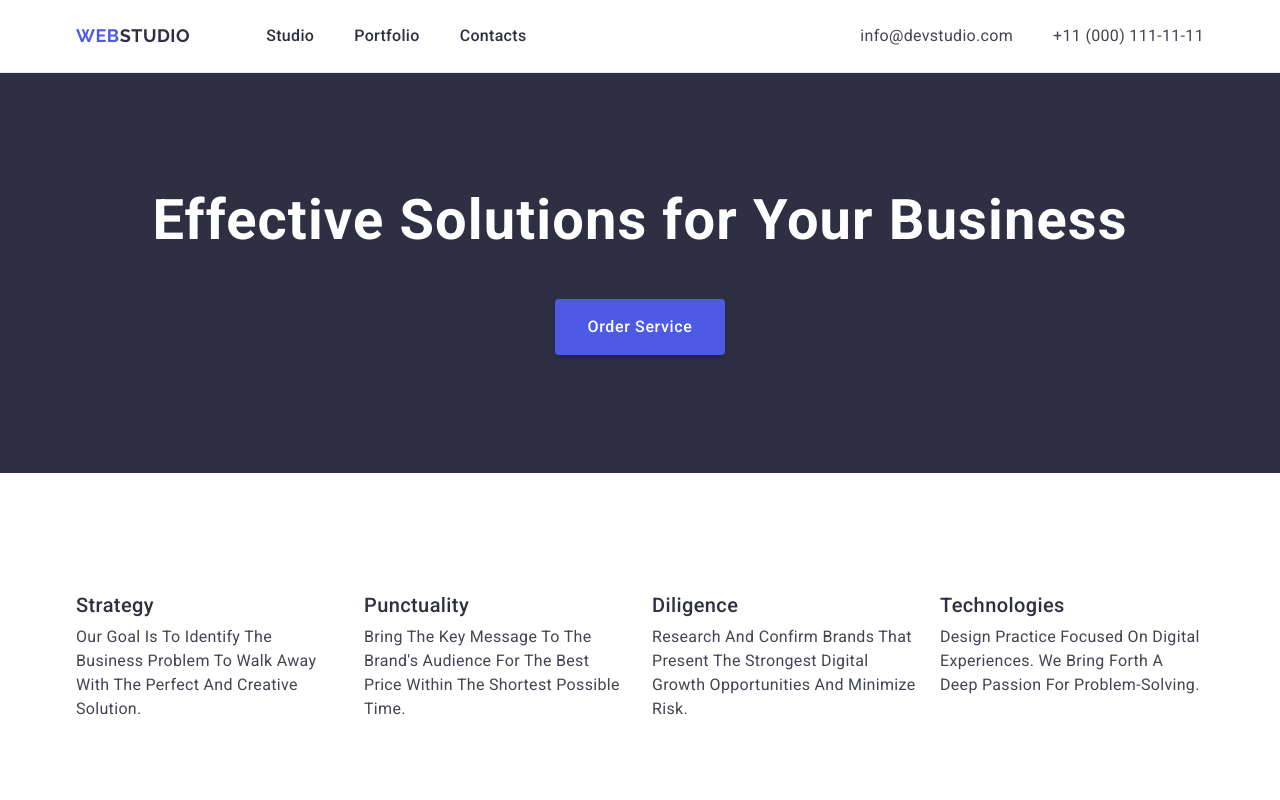
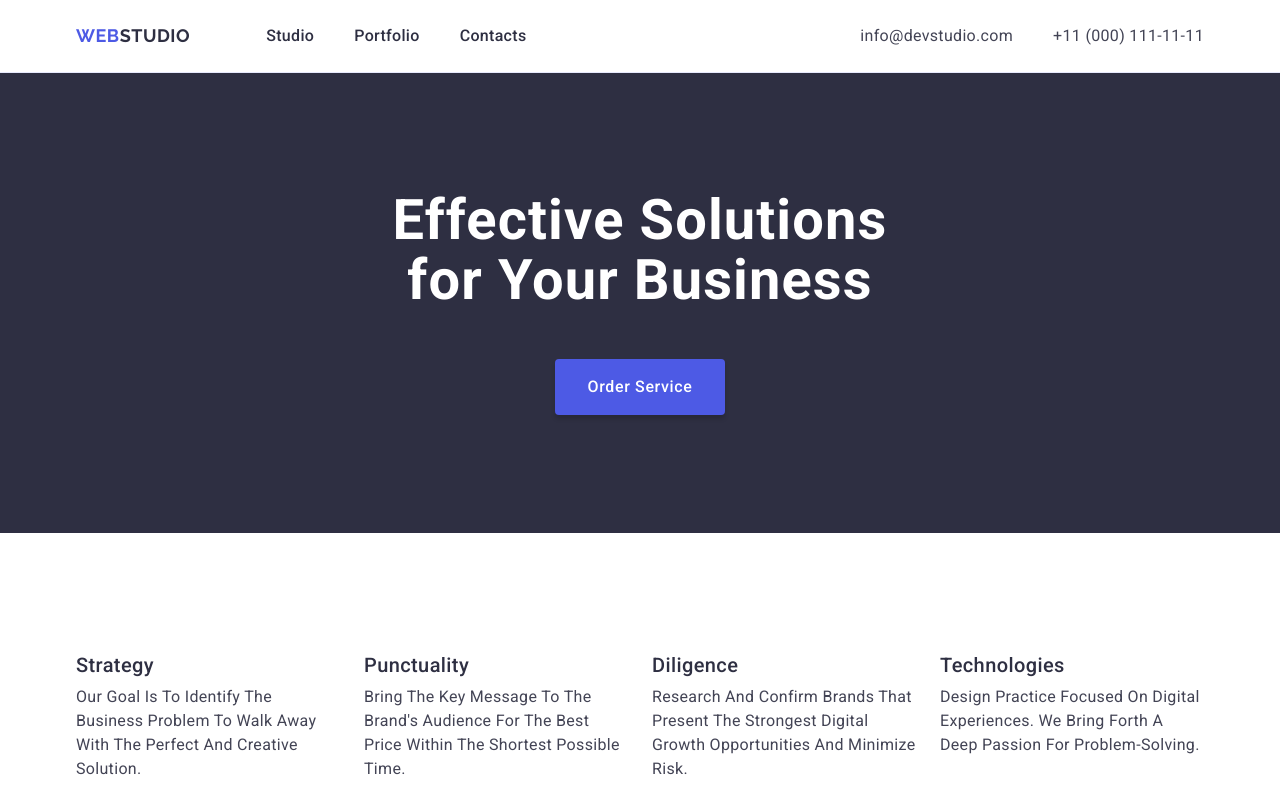
Before and after one commit to Marina-str-vit/goit-markup-hw-03, a plain HTML site: page index.html in a window 1280 px wide. Shown: the top 800 px of the page. Drawn offline with nearby package versions, Linux system fonts and the light colour scheme.

Commit message:
add css file

```diff
--- a/css/styles.css
+++ b/css/styles.css
@@ -142,7 +142,7 @@ p {
   margin-left: auto;
   margin-right: auto;
   margin-bottom: 48px;
-  max-width: 100%;
+  max-width: 496px;
 }
 
 .title-button {
```
